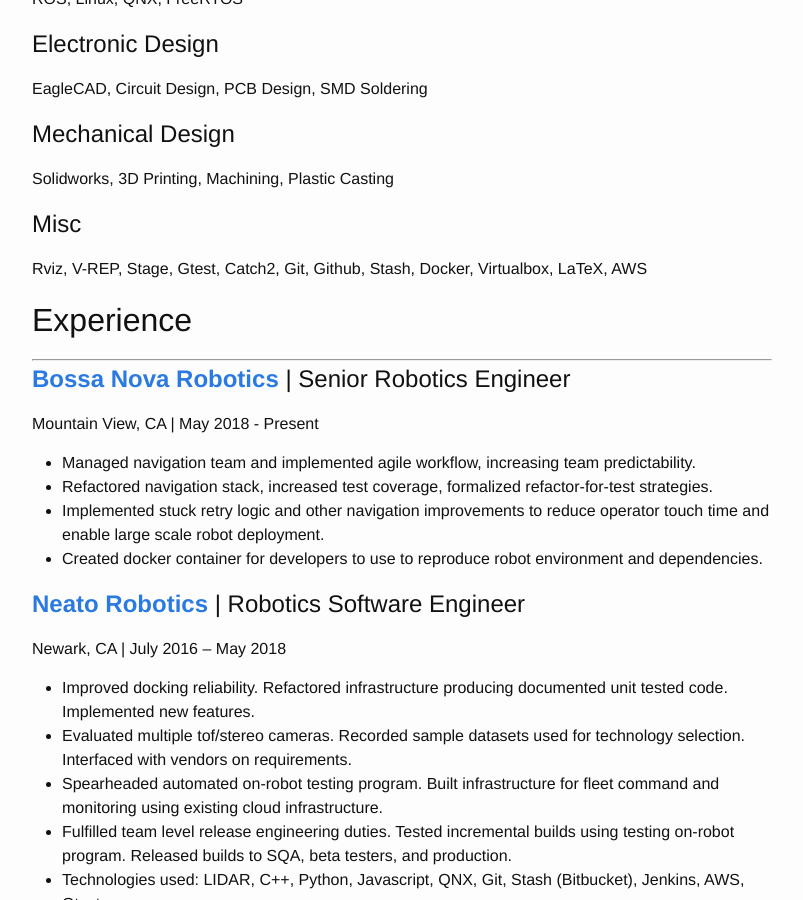
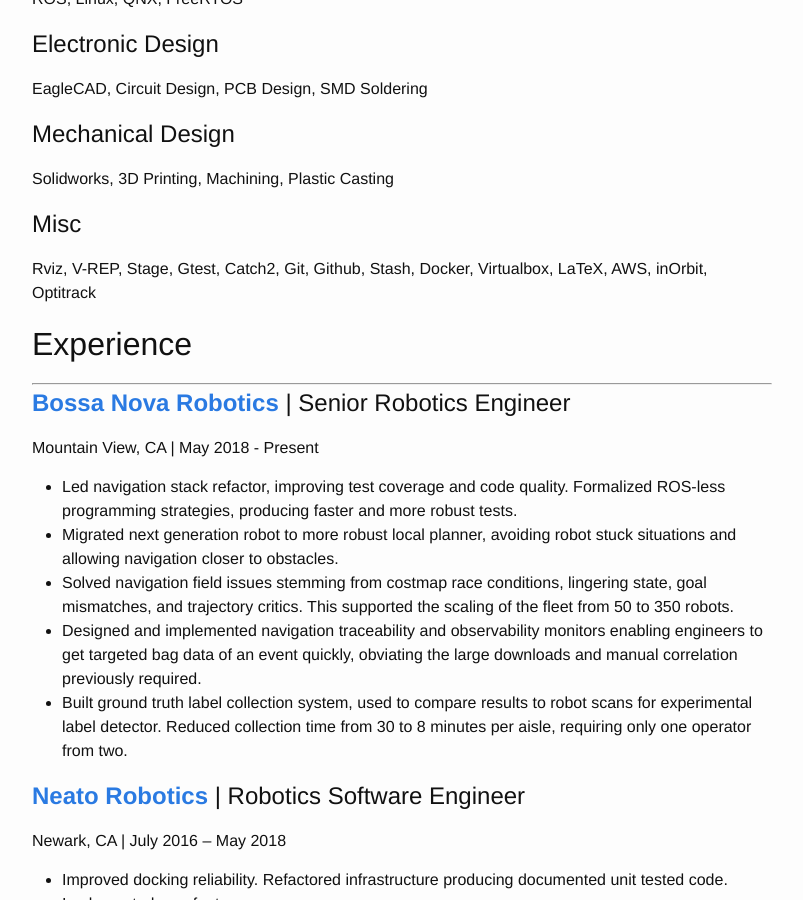
Before and after one commit to griswaldbrooks/griswaldbrooks.github.io, a Jekyll site: the page built from _pages/cv.md, in a window 1280 px wide and 900 px high, scrolled down 1051 px. Shown: the whole window, without its empty margins (238-1041 px from the left). Built offline with Jekyll 4.4.1, drawn with Linux system fonts in a browser that asks for light colours.

Commit message:
Update cv.md

```diff
--- a/_pages/cv.md
+++ b/_pages/cv.md
@@ -50,7 +50,7 @@
 Solidworks, 3D Printing, Machining, Plastic Casting
 
 # Misc
-Rviz, V-REP, Stage, Gtest, Catch2, Git, Github, Stash, Docker, Virtualbox, LaTeX, AWS
+Rviz, V-REP, Stage, Gtest, Catch2, Git, Github, Stash, Docker, Virtualbox, LaTeX, AWS, inOrbit, Optitrack
 
 
 ## Experience <a name="experience"></a>
@@ -58,10 +58,11 @@
 
 # [**Bossa Nova Robotics**](http://bossanova.com/) | Senior Robotics Engineer
 Mountain View, CA | May 2018 - Present
-- Managed navigation team and implemented agile workflow, increasing team predictability.
-- Refactored navigation stack, increased test coverage, formalized refactor-for-test strategies.
-- Implemented stuck retry logic and other navigation improvements to reduce operator touch time and enable large scale robot deployment.
-- Created docker container for developers to use to reproduce robot environment and dependencies.
+- Led navigation stack refactor, improving test coverage and code quality. Formalized ROS-less programming strategies, producing faster and more robust tests.
+- Migrated next generation robot to more robust local planner, avoiding robot stuck situations and allowing navigation closer to obstacles.
+- Solved navigation field issues stemming from costmap race conditions, lingering state, goal mismatches, and trajectory critics. This supported the scaling of the fleet from 50 to 350 robots.
+- Designed and implemented navigation traceability and observability monitors enabling engineers to get targeted bag data of an event quickly, obviating the large downloads and manual correlation previously required.
+- Built ground truth label collection system, used to compare results to robot scans for experimental label detector. Reduced collection time from 30 to 8 minutes per aisle, requiring only one operator from two.
 
 # [**Neato Robotics**](https://www.neatorobotics.com/) | Robotics Software Engineer
 Newark, CA | July 2016 – May 2018
```
